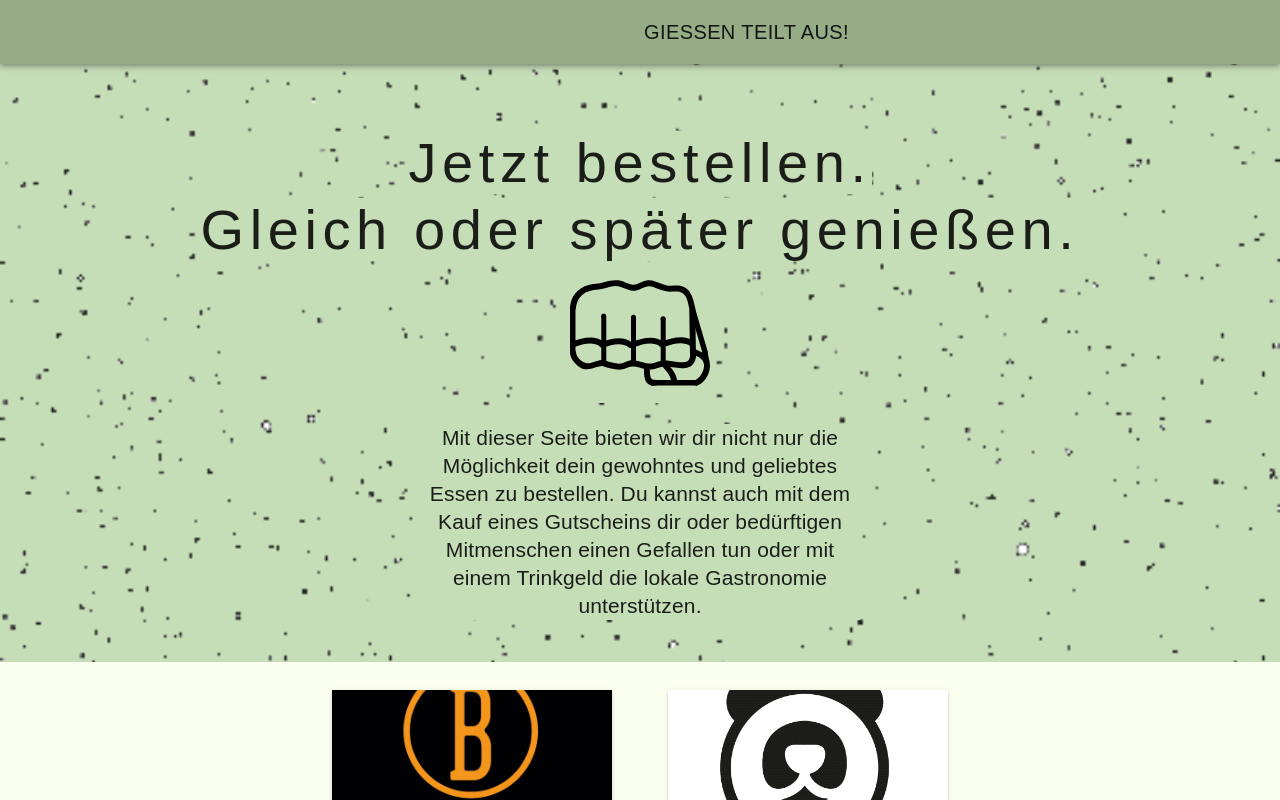
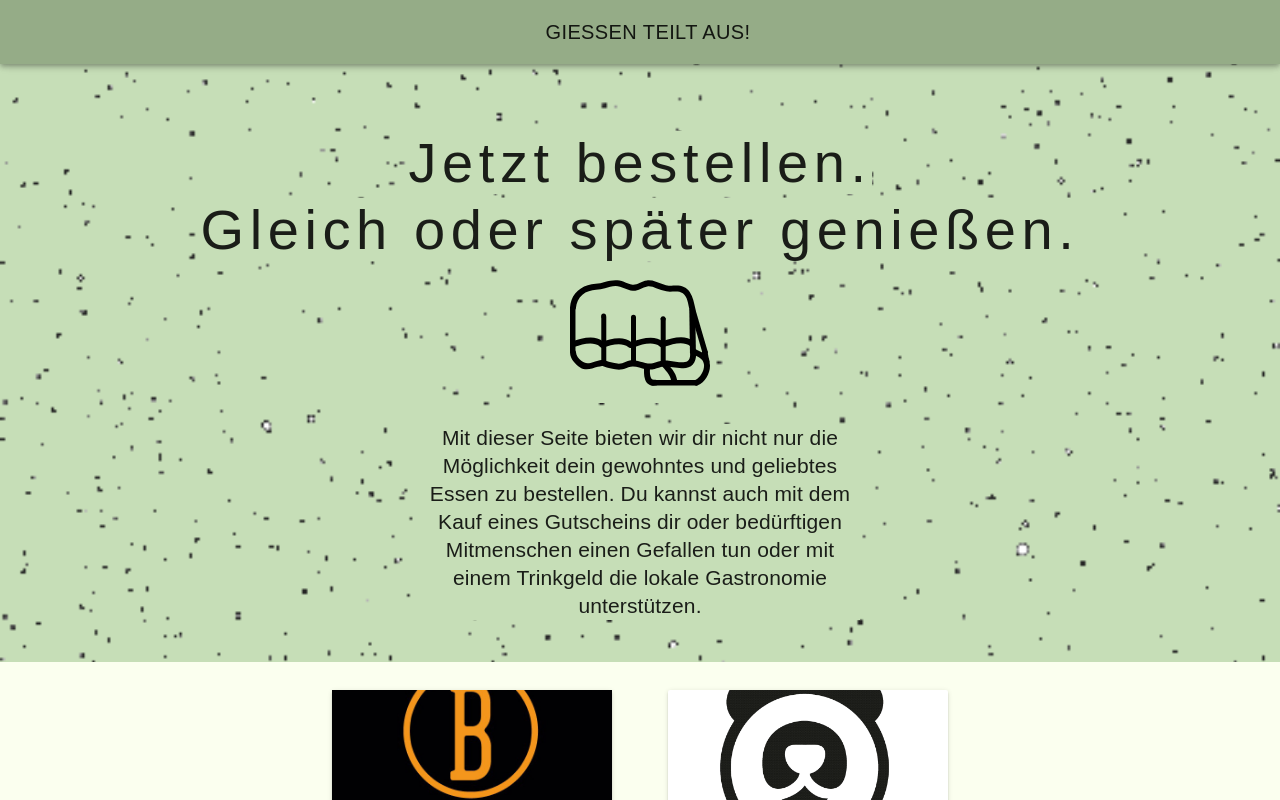
Before and after one commit to Kode-Collektiv/wirvsvirus-frontend, a Vue app: page / in a window 1280 px wide. Shown: the top 800 px of the page. Built offline with nearby package versions, Linux system fonts and the light colour scheme; a web font is replaced by a local one.

Commit message:
Fix positioning of title in toolbar when back button is visible

```diff
--- a/src/components/NavBar.vue
+++ b/src/components/NavBar.vue
@@ -6,7 +6,7 @@
           <img :src="require('../assets/icons/arrow_back-24px.svg')" />
         </md-button>
       </div>
-      <h3 class="md-title" style="flex: 1">GIESSEN TEILT AUS!</h3>
+      <h3 class="md-title" id="title">GIESSEN TEILT AUS!</h3>
     </div>
   </md-toolbar>
 </template>
@@ -19,6 +19,12 @@
   top: 0;
   width: 100%;
   z-index: 100;
+}
+
+#title {
+  text-align: center;
+  width: 100%;
+  position: absolute;
 }
 </style>
 
```
